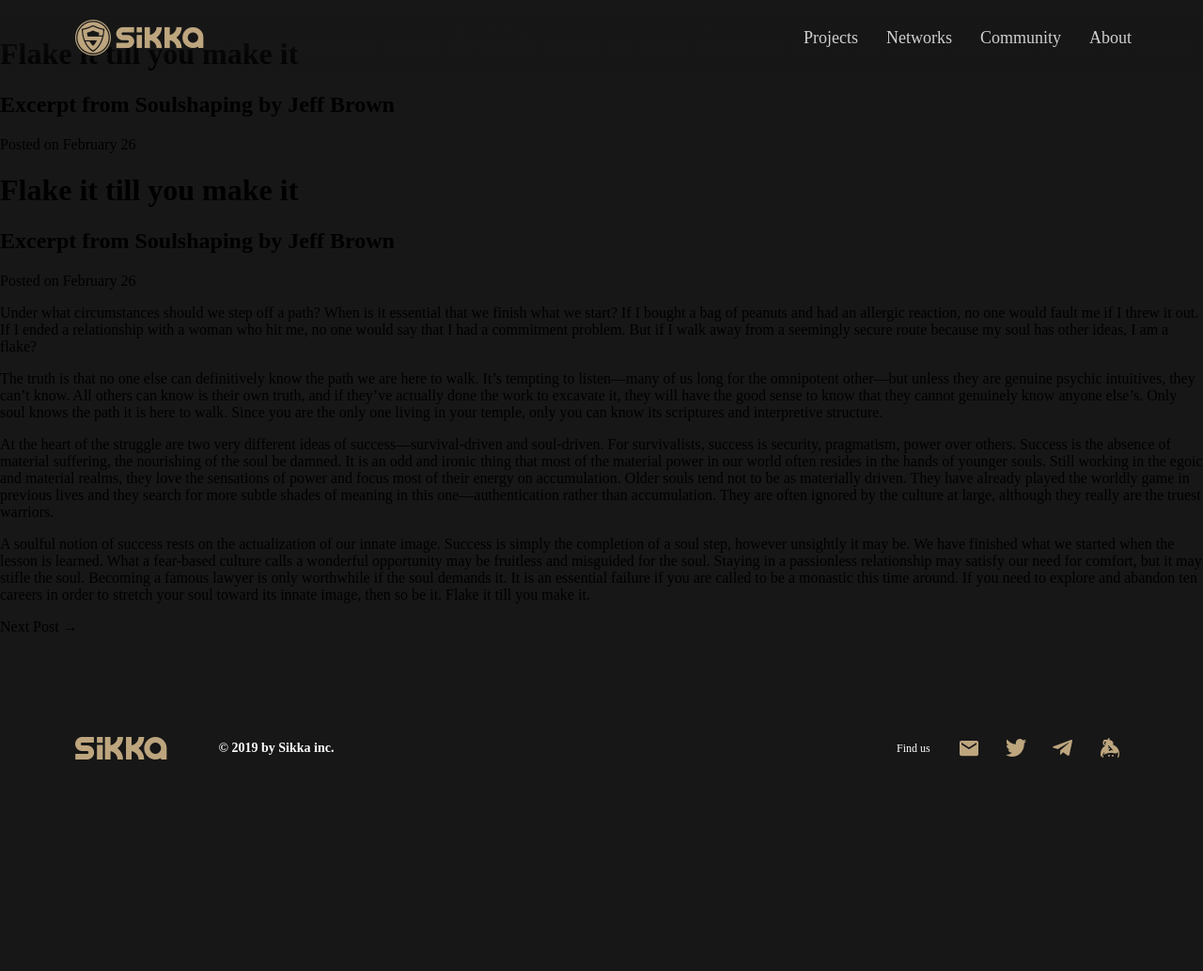
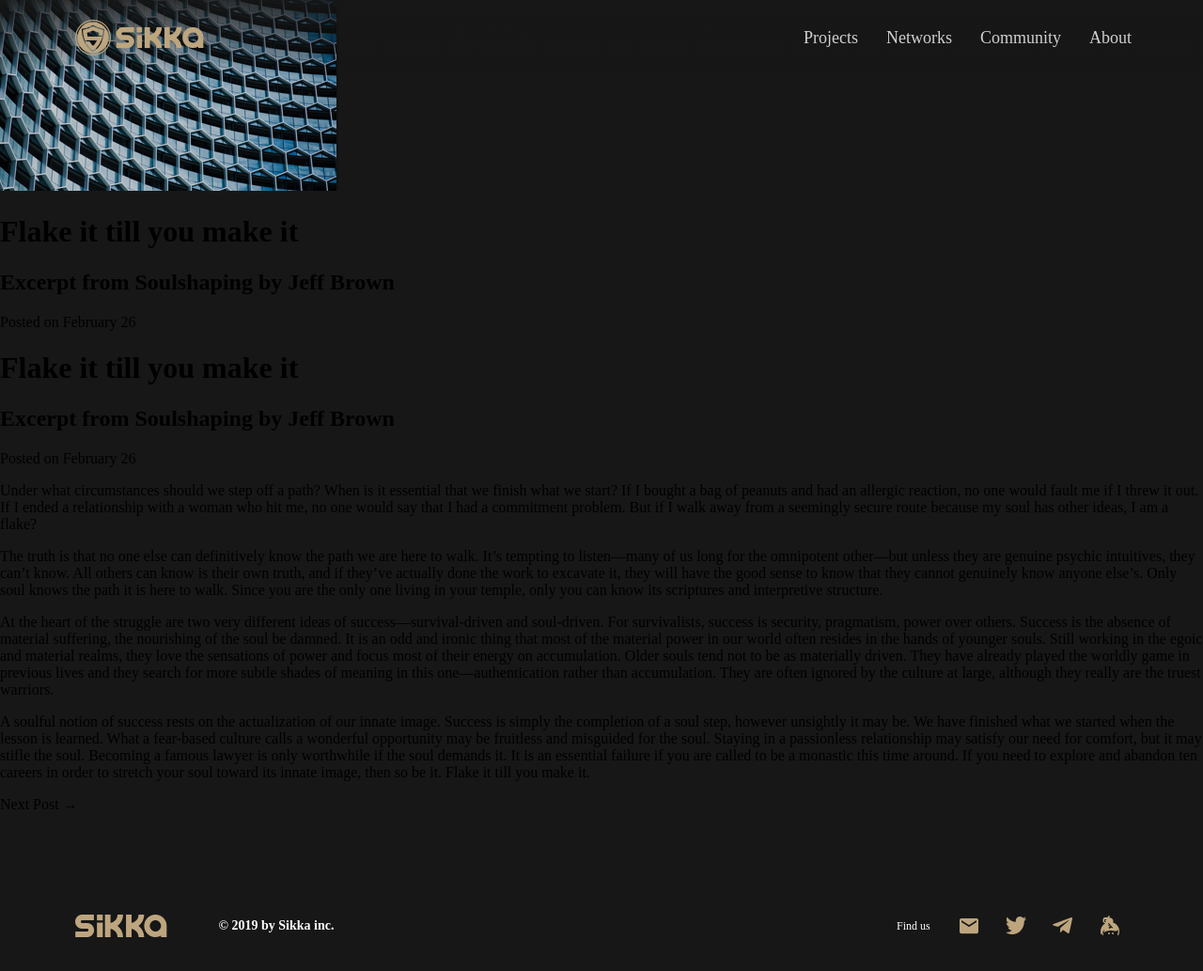
Before and after one commit to King860810/newweb, a Jekyll site: the page built from _posts/2020-02-26-flake-it-till-you-make-it.md, in a window 1280 px wide and 1033 px high. Shown: the whole window at 94% size. Built offline with Jekyll 4.4.1, drawn with Linux system fonts in a browser that asks for light colours.

Commit message:
Update header.html

```diff
--- a/_includes/header.html
+++ b/_includes/header.html
@@ -17,7 +17,18 @@
     {% endif %}
     {% endfor %}
     {% endfor %}
-  ><img src="{{ imginfo | absolute_url }}"></div>
+  ><img
+		{% for bigimg in page.cover-img %}
+    {% assign imgnum = forloop.index %}
+    {% for imginfo in bigimg %}
+      {% if imginfo[0] %}
+      src="{{ imginfo[0] | absolute_url }}"
+      src="{{ imginfo[1] }}"
+    {% else %}
+      src="{{ imginfo | absolute_url }}"
+    {% endif %}
+    {% endfor %}
+    {% endfor %}></div>
 {% endif %}
 
 <header class="header-section {% if page.cover-img %}has-img{% endif %}">
```
